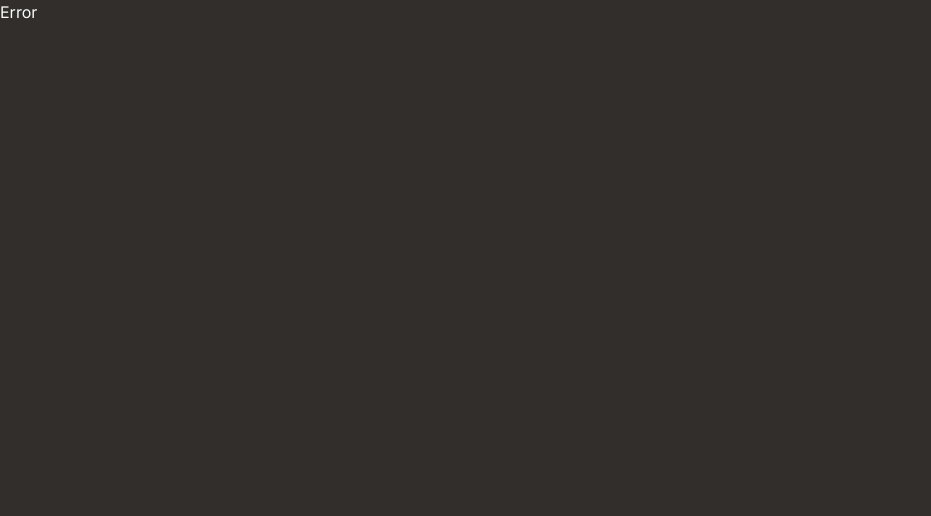
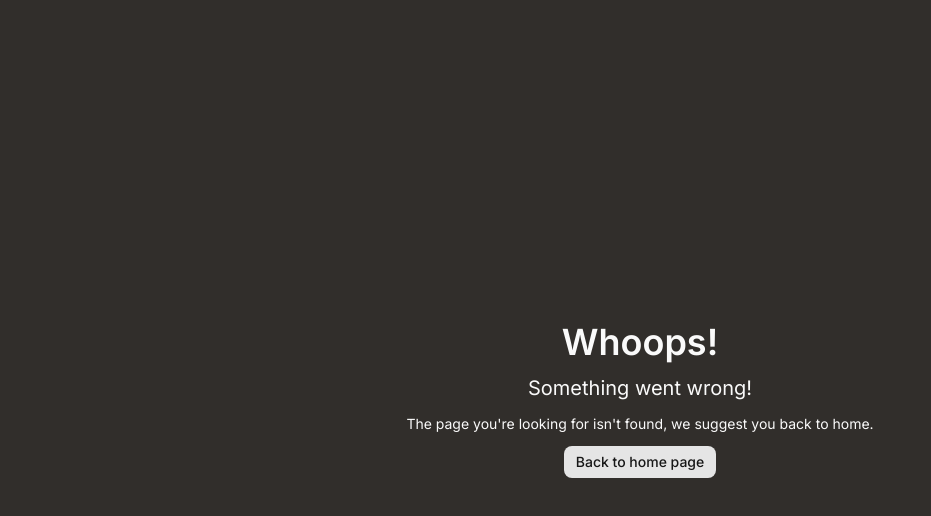
Before and after one commit to quielScript/infochess, a React (Vite) app in the folder infochess-v2/: page /app in a window 1280 px wide. Before the commit this address had no page. Shown: the top 516 px of the page, without its empty margins (0-931 px from the left). Built offline with nearby package versions, Linux system fonts and the light colour scheme.

Commit message:
feat: added error page

```diff
--- a/infochess-v2/src/App.tsx
+++ b/infochess-v2/src/App.tsx
@@ -22,9 +22,9 @@ const queryClient = new QueryClient();
 
 const router = createBrowserRouter([
 	{
+		errorElement: <Error />,
 		path: "/",
 		element: <AppLayout />,
-		errorElement: <Error />,
 		children: [
 			{
 				index: true,
@@ -37,24 +37,20 @@ const router = createBrowserRouter([
 			{
 				path: "searchPlayer/:userNameQuery",
 				element: <Player />,
-				errorElement: <Error />,
 			},
 			{
 				path: "titledPlayers/:title",
 				element: <TitledPlayers />,
-				errorElement: <Error />,
 				loader: titledPLayersLoader(queryClient),
 			},
 			{
 				path: "leaderboards/:category",
 				element: <Leaderboard />,
-				errorElement: <Error />,
 				loader: leaderboardsLoader(queryClient),
 			},
 			{
 				path: "streamers",
 				element: <Streamers />,
-				errorElement: <Error />,
 				loader: streamersLoader(queryClient),
 			},
 		],
--- a/infochess-v2/src/components/customs/Error.tsx
+++ b/infochess-v2/src/components/customs/Error.tsx
@@ -1,5 +1,20 @@
+import { Button } from "@/components/ui/button";
+import { Link } from "react-router-dom";
+
 function Error(): React.JSX.Element {
-	return <h1>Error</h1>;
+	return (
+		<div className="min-h-dvh flex flex-col gap-3 items-center justify-center">
+			<h1 className="text-4xl font-semibold">Whoops!</h1>
+			<h2 className="text-xl">Something went wrong!</h2>
+			<p className="text-sm">
+				The page you're looking for isn&apos;t found, we suggest you back to
+				home.
+			</p>
+			<Button asChild size="sm">
+				<Link to="/">Back to home page</Link>
+			</Button>
+		</div>
+	);
 }
 
 export default Error;
--- a/infochess-v2/src/index.css
+++ b/infochess-v2/src/index.css
@@ -134,6 +134,10 @@
 	body {
 		@apply bg-background text-foreground;
 	}
+	button:not(:disabled),
+	[role="button"]:not(:disabled) {
+		cursor: pointer;
+	}
 }
 
 body {
```
